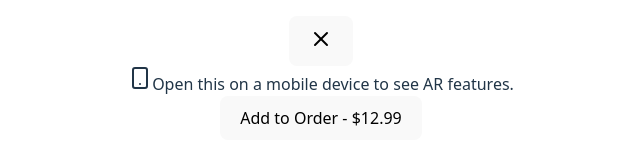
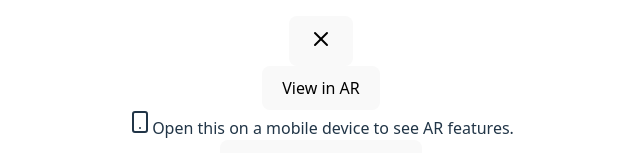
Before and after one commit to SOLOMAN-1/AR, a React (Vite) app: page / in a window 1280 px wide. Both pictures are taken after a click on the element 639 px from the left and 399 px from the top of the page. Shown: the part 647-800 px from the top of the page, without its empty margins (319-959 px from the left). Built offline with nearby package versions, Linux system fonts and the light colour scheme.

Commit message:
Update ar.jsx

```diff
--- a/src/ar.jsx
+++ b/src/ar.jsx
@@ -101,7 +101,13 @@ const App1 = () => {
           height: "100%",
           backgroundColor: "#f0f0f0",
         }}
-      ></model-viewer>
+
+      >  <button
+    slot="ar-button"
+    className="absolute bottom-6 left-1/2 -translate-x-1/2 bg-orange-600 hover:bg-orange-700 text-white px-6 py-3 rounded-full shadow-lg font-semibold"
+  >
+    View in AR
+  </button></model-viewer>
             {/* <model-viewer
   src="/Untitled.glb"
   camera-controls
```
